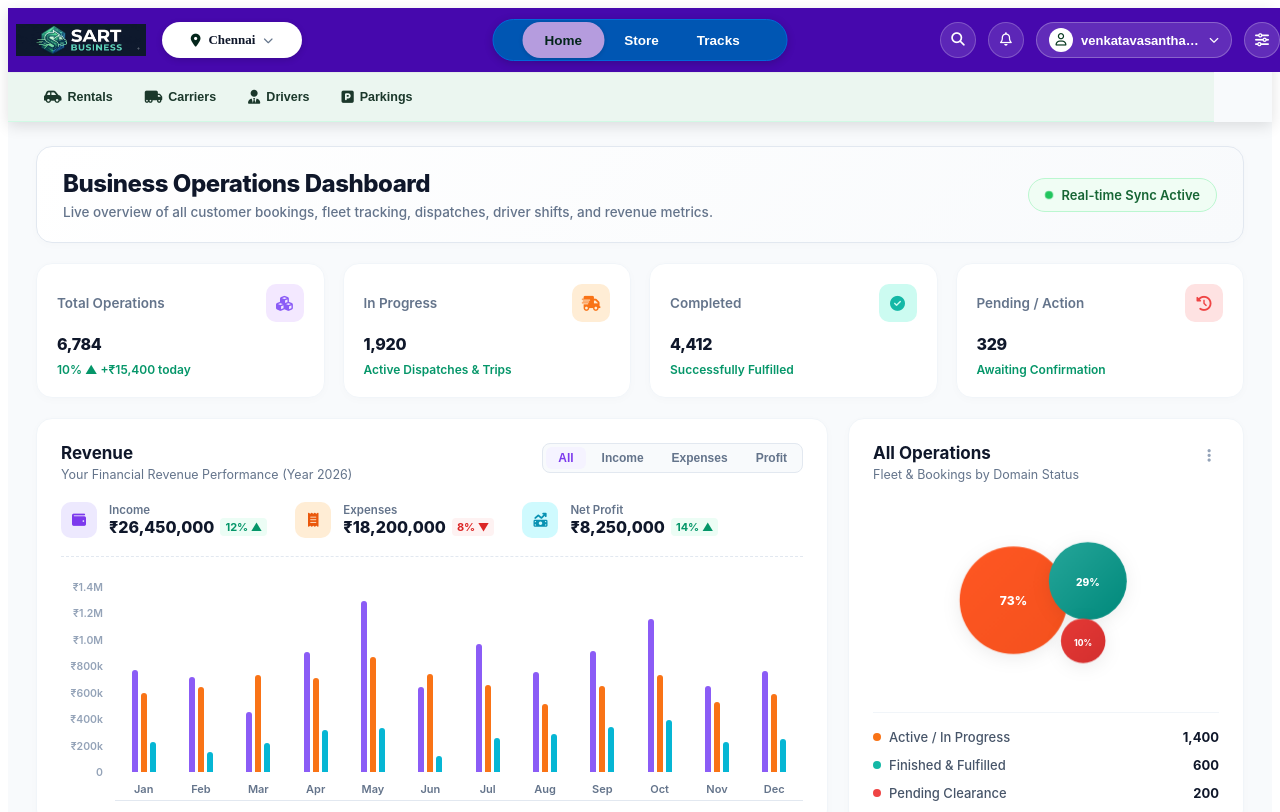
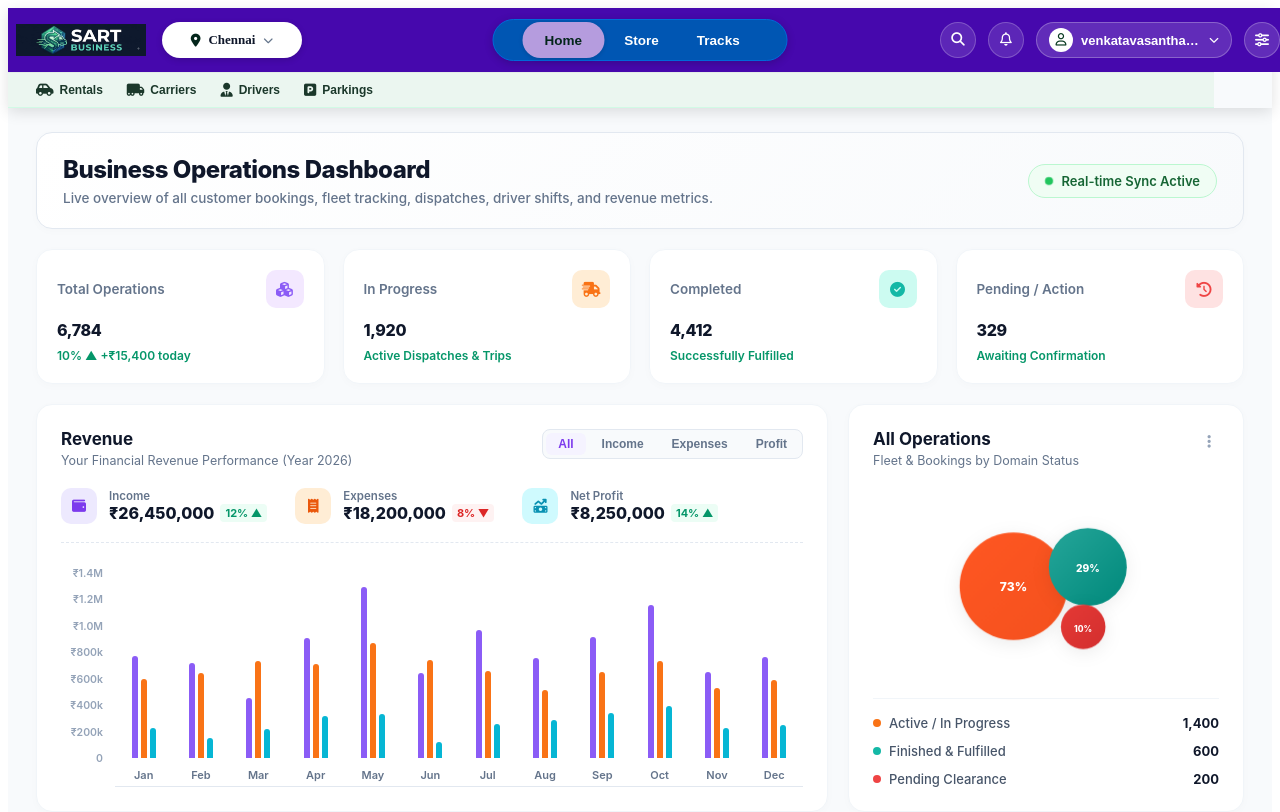
Before and after one commit to BTC-2025/SART-BUS-FE-1, a React (Vite) app: page / in a window 1280 px wide. Shown: the top 812 px of the page. Built offline with nearby package versions, Linux system fonts and the light colour scheme; the HTML template or start-up script is replaced by a standard one.

Commit message:
Reduce sub-header height to sleek 36px Bokspot design

```diff
--- a/src/components/DimensionSpecs.css
+++ b/src/components/DimensionSpecs.css
@@ -78,9 +78,21 @@
 }
 
 .sub-category-navbar {
-  height: 50px !important;
+  height: 36px !important;
+  min-height: 36px !important;
   width: calc(100% - 58px) !important;
   display: flex !important;
+  align-items: center !important;
+  padding: 0 16px !important;
+  box-sizing: border-box !important;
+}
+
+.sub-nav-pill-btn {
+  height: 26px !important;
+  border-radius: 9999px !important;
+  padding: 0 12px !important;
+  font-size: 12px !important;
+  display: inline-flex !important;
   align-items: center !important;
   box-sizing: border-box !important;
 }
@@ -93,12 +105,3 @@
 .side-bittool-dock-panel {
   top: 64px !important;
 }
-
-.sub-nav-pill-btn {
-  height: 32px !important;
-  border-radius: 9999px !important;
-  padding: 0 16px !important;
-  display: inline-flex !important;
-  align-items: center !important;
-  box-sizing: border-box !important;
-}
```
